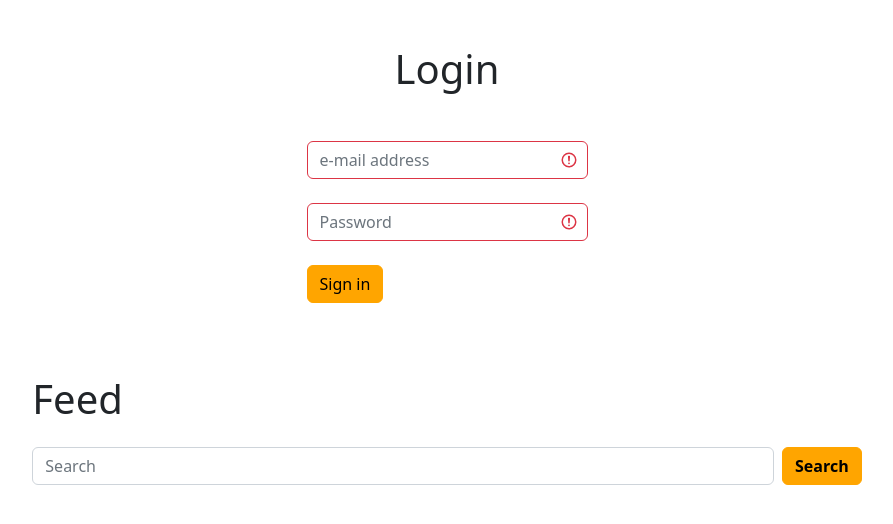
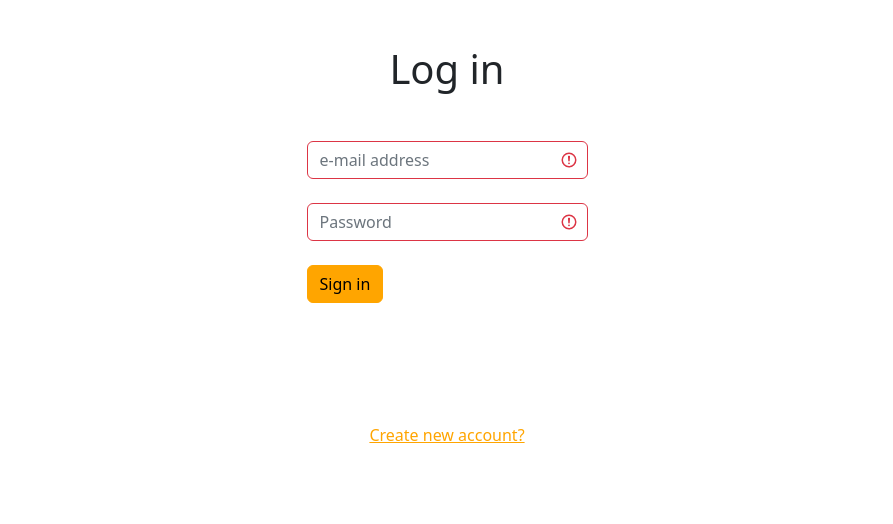
Before and after one commit to mhaarseth/thats-so-me, a website with bundled scripts: page index.html in a window 1280 px wide. Shown: the part 118-642 px from the top of the page, without its empty margins (193-1086 px from the left). Built offline with nearby package versions, Linux system fonts and the light colour scheme.

Commit message:
Part of git merge fix

```diff
--- a/index.html
+++ b/index.html
@@ -16,7 +16,8 @@
         />
       </figure>
 
-      <h1 class="d-flex justify-content-center mt-5">Login</h1>
+      <h1 class="d-flex justify-content-center mt-5">Log in
+      </h1>
     </header>
     <div class="d-flex justify-content-center mt-5">
       <form action="/profile/" class="was-validated" id="loginForm">
@@ -49,36 +50,10 @@
         </button>
       </form>
     </div>
-  </div>
-</nav>
-</header>
-        <main class="container col-md-8 mb-5 mt-5">
-          <div class="container col-sm-12 d-flex justify-content-between align-items-center p-0 mb-2">
-          <div>
-            <h1 class="mb-3">Feed</h1>
-          </div>
-          </div>
-
-<!-- SEARCH FORM -->
-
-            <form class="d-flex mb-1" role="search">
-              <input
-                class="form-control me-2"
-                type="search"
-                placeholder="Search"
-                aria-label="Search"
-                id="search-field"
-              />
-              <button class="btn btn-primary fw-semibold" type="submit">
-                Search
-              </button>
-            </form>
-
-<!-- CONTENT START -->
-
-            <div id="content-feed"></div>
-
-          </main>
+    <div class="d-flex justify-content-center mt-5" id="message"></div>
+    <div class="d-flex justify-content-center mt-5">
+      <a href="/register/">Create new account?</a>
+    </div>
     <script
       src="https://cdn.jsdelivr.net/npm/bootstrap@5.3.2/dist/js/bootstrap.bundle.min.js"
       integrity="sha384-C6RzsynM9kWDrMNeT87bh95OGNyZPhcTNXj1NW7RuBCsyN/o0jlpcV8Qyq46cDfL"
```
